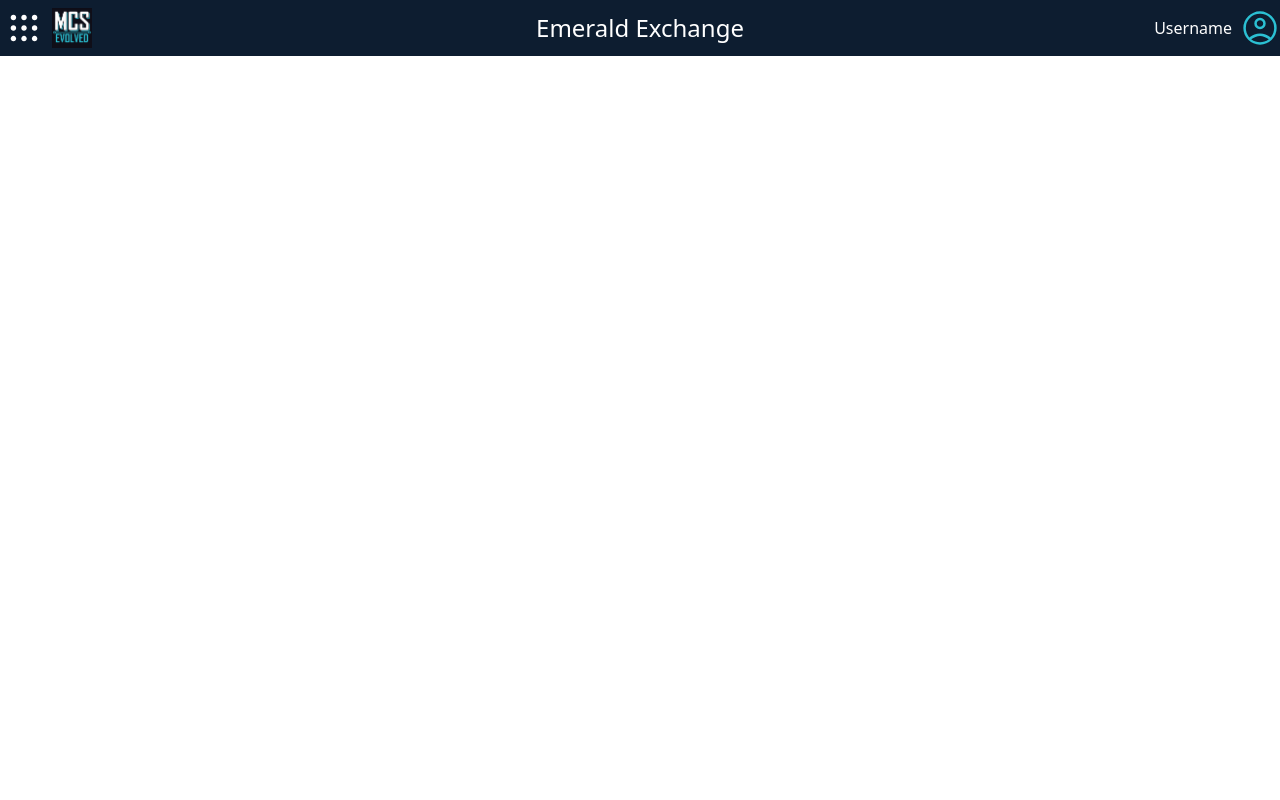
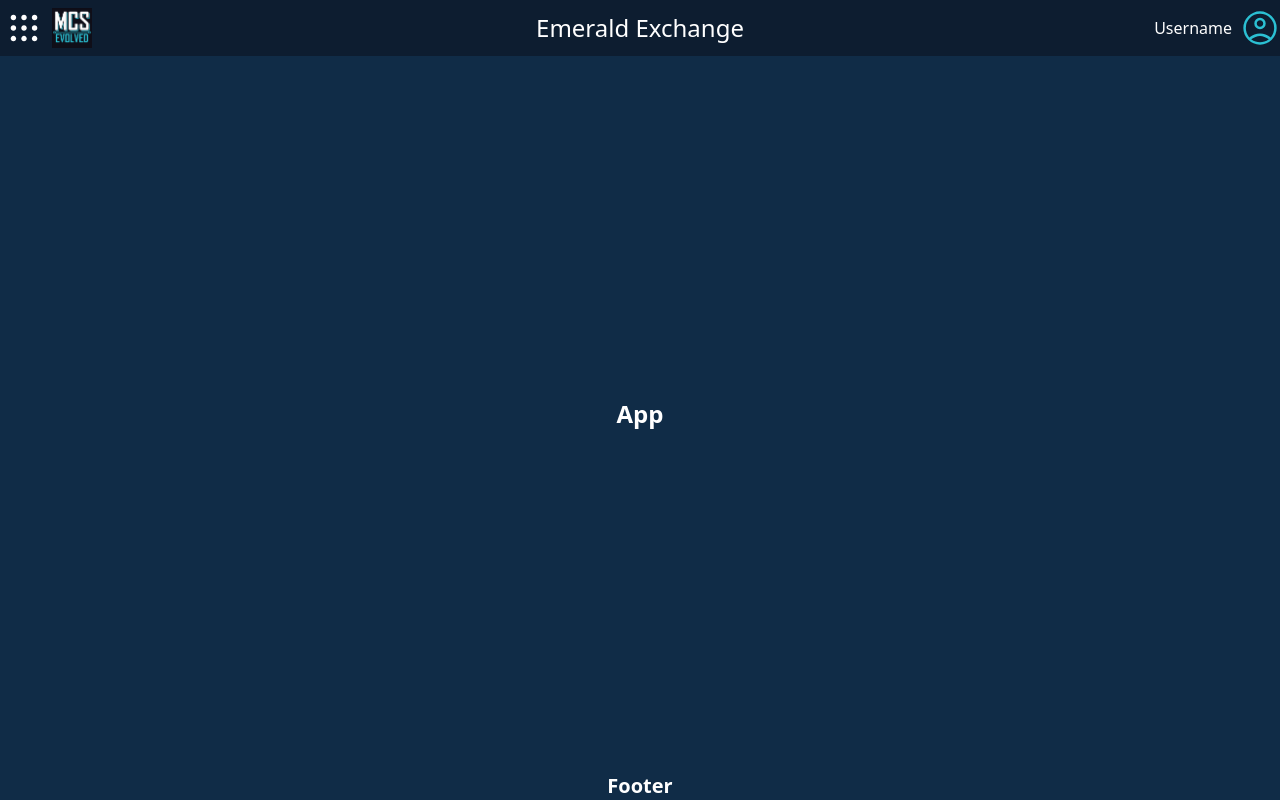
Before and after one commit to MCSEvolved/EmeraldEchange, a React (Vite) app: page / in a window 1280 px wide. Built offline with nearby package versions, Linux system fonts and the light colour scheme.

Commit message:
fixed page layout

```diff
--- a/src/View/Components/TopNavbar.tsx
+++ b/src/View/Components/TopNavbar.tsx
@@ -1,9 +1,8 @@
-import '../Styles/TopNavBar.css'
 import { ReactComponent as PortalButtonImage } from '../Images/PortalButtonGoogle.svg'
 import { ReactComponent as AccountIcon } from '../Images/AccountIcon.svg'
 import MCSEvolvedLogo from '../Images/MCS-evolved-logo.png'
 
-function TopNavbar(){
+export default function TopNavbar(){
   return (
     <div className='bg-MCS-DarkerBlue h-14 flex items-center justify-between'>
       <div className='flex items-center w-80'>
@@ -26,5 +25,3 @@ function TopNavbar(){
     </div>
   )
 }
-
-export default TopNavbar
--- a/src/View/Pages/App.tsx
+++ b/src/View/Pages/App.tsx
@@ -1,10 +1,7 @@
-import '../Styles/App.css'
-import Layout from './Layout'
-
 export default function App() {
-  return (
-    <div>
-      <Layout></Layout>
-    </div>
-  )
+    return (
+        <div className="flex-grow flex justify-center items-center">
+            <h1 className='text-2xl font-bold text-center'>App</h1>
+        </div>
+    )
 }
--- /dev/null
+++ b/src/View/Pages/Footer.tsx
@@ -0,0 +1,7 @@
+export default function Footer() {
+    return (
+        <div className="flex items-center justify-center bottom-0">
+            <h1 className='text-xl font-bold text-center'>Footer</h1>
+        </div>
+    )
+}
--- a/src/View/Pages/Layout.tsx
+++ b/src/View/Pages/Layout.tsx
@@ -1,10 +1,13 @@
-import Navbar from "../Components/TopNavbar"
+import TopNavbar from "../Components/TopNavbar"
+import App from "./App"
+import Footer from "./Footer"
 
 export default function Layout() {
   return (
-    <>
-      <Navbar></Navbar>
-      <div>rest</div>
-    </>
+    <div className="flex flex-col bg-MCS-DarkBlue h-screen">
+      <TopNavbar />
+      <App />
+      <Footer />
+    </div>
   )
 }
--- a/src/main.tsx
+++ b/src/main.tsx
@@ -1,9 +1,9 @@
 import React from 'react'
 import ReactDOM from 'react-dom/client'
-import App from './View/Pages/App.tsx'
 import './View/Styles/index.css'
+import Layout from './View/Pages/Layout.tsx'
 ReactDOM.createRoot(document.getElementById('root') as HTMLElement).render(
   <React.StrictMode>
-    <App />
+    <Layout />
   </React.StrictMode>
 )
```
Also changed, not shown: src/View/Styles/App.css (deleted), src/View/Styles/TopNavBar.css (deleted).
